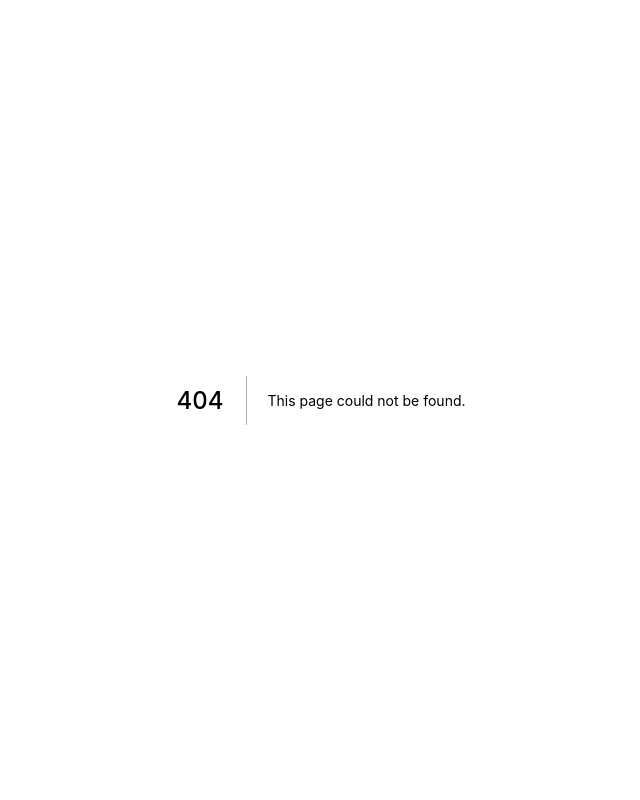
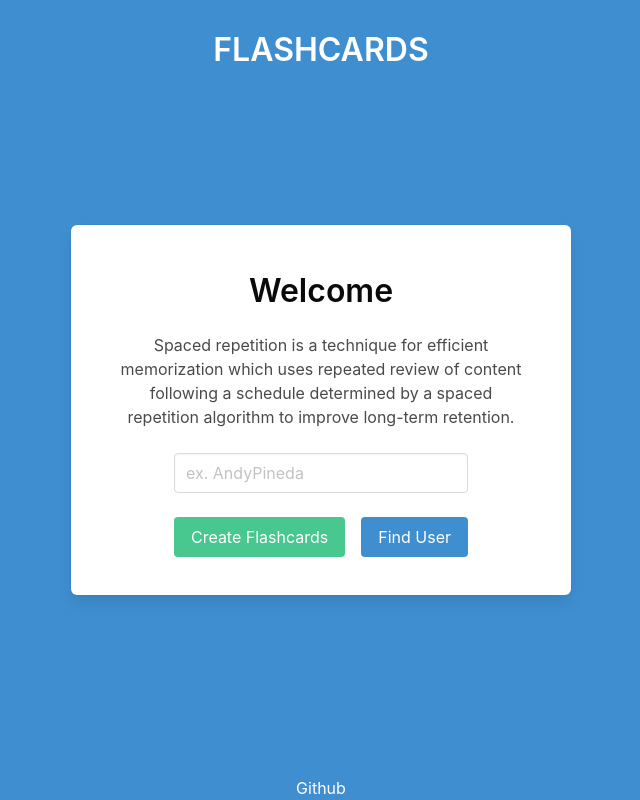
Before and after one commit to andypineda/flashcard-with-spaced-repetition-algorithm, a Next.js app in the folder flashcard-app/: page /home_vtwo in a window 1280 px wide. Before the commit this address had no page. Shown: the whole page, without its empty margins (319-959 px from the left). Built offline with nearby package versions, Linux system fonts and the light colour scheme.

Commit message:
set up mongodb

```diff
--- /dev/null
+++ b/flashcard-app/lib/findUser.js
@@ -0,0 +1,2 @@
+import { connect, ReplSet } from "mongodb"
+import { connectToDatabase } from "../../util/mongodb"
--- /dev/null
+++ b/flashcard-app/pages/home_vtwo.js
@@ -0,0 +1,60 @@
+import 'bulma/css/bulma.css'
+import styles from '../styles/Home.module.css'
+import Link from 'next/link'
+import Head from 'next/head'
+
+export default function Home(){
+
+    return(
+        <>
+            <Head>
+                <title>FlashCards</title>
+            </Head>
+            <section className="hero is-fullheight is-info">
+                <div className="hero-head center">
+                    <div className={`block ${styles.title}`}>
+                        <Link href="http://localhost:3000/home_vtwo">
+                            <p className="title">FLASHCARDS</p>
+                        </Link>
+                    </div>
+                </div>
+
+
+                <div className={`hero-body box center ${styles.intro}`}>
+                    <div className="block">
+                        <p className="title has-text-black">Welcome</p>
+                    </div>
+
+                    <div className="block has-text-centered">
+                        <p>
+                            Spaced repetition is a technique for efficient memorization which uses repeated review of content following a
+                            schedule determined by a spaced repetition algorithm to improve long-term retention.
+                        </p>
+                    </div>
+
+                    <div className="block">
+                        <div className="block">
+                            <input className="input" type="text" placeholder="ex. AndyPineda" />
+                        </div>
+
+                        <Link href="http://localhost:3000/home_vtwo">
+                            <button className="button is-success">Create Flashcards</button>
+                        </Link>
+
+                        <Link href="http://localhost:3000/home_vtwo">
+                            <button className="button is-info userButton">Find User</button>
+                        </Link>
+                    </div>
+
+
+                </div>
+
+                <div className="hero-foot center">
+                    <a href="https://github.com/andypineda">
+                        <p>Github</p>
+                    </a>
+                </div>
+            </section>
+        </>
+    )
+}
--- a/flashcard-app/styles/Home.module.css
+++ b/flashcard-app/styles/Home.module.css
@@ -10,7 +10,7 @@
   width: 500px;
   height: 300px;
   max-width: 500px;
-  max-height: 300px;
+  max-height: 370px;
 }
 
 .intro{
--- a/flashcard-app/styles/globals.css
+++ b/flashcard-app/styles/globals.css
@@ -1,5 +1,3 @@
-
-
 
 /* Allignment */
 
@@ -81,3 +79,14 @@
   display: flex;
   flex-direction: column;
 }
+
+
+
+/* VERSION 2.0 */
+
+
+/* Home Page - Info Card */
+
+.userButton{
+  margin-left: 1em;
+}
```
Also changed, not shown: flashcard-app/util/mongodb.js (added, +48 -0 lines), 1 other file (tests, documents, lock files or other folders).
